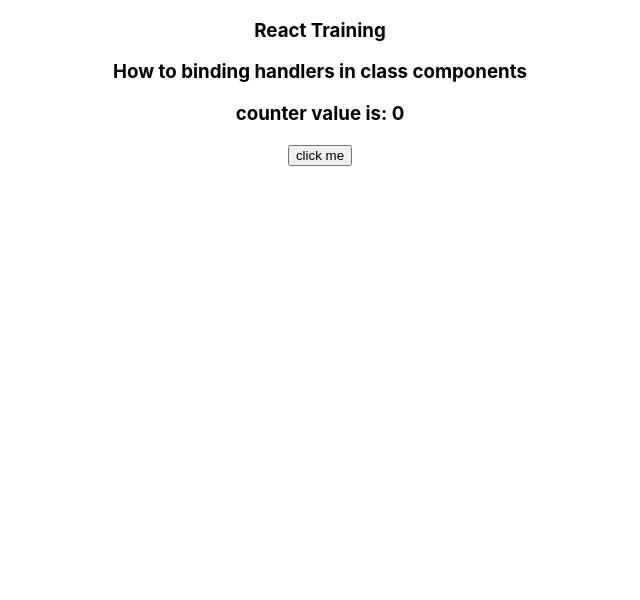
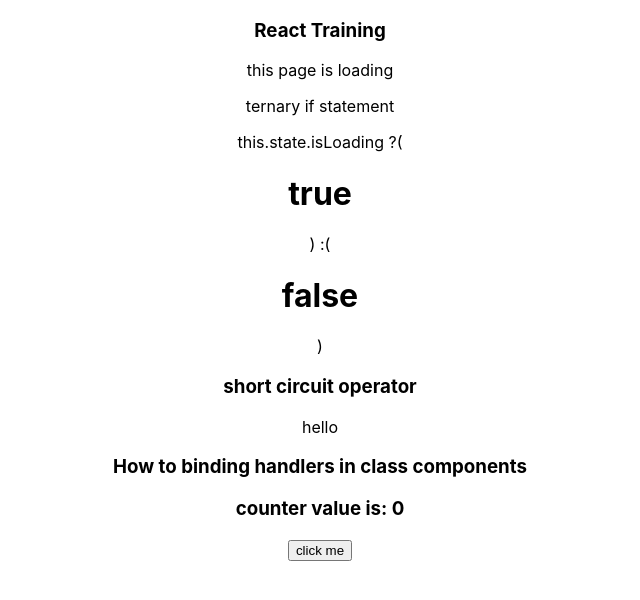
Before and after one commit to saadoundhirat/React-Training, a React (Create React App) app in the folder react-topics/: page / in a window 1280 px wide. Shown: the top 600 px of the page, without its empty margins (320-960 px from the left). Built offline with nearby package versions, Linux system fonts and the light colour scheme.

Commit message:
docs: learn about conditional rendering in react

```diff
--- a/react-topics/src/App.js
+++ b/react-topics/src/App.js
@@ -2,12 +2,14 @@
 import React from 'react'
 import Welcome from './components/class-components/Welcome';
 import BindingHandlers from './components/class-components/BindingHandlers';
+import ConditionalRendering from './components/class-components/ConditionalRendering';
 
 function App() {
   return (
     <div className="App">
       <h3> React Training </h3>
       {/*<Welcome/>*/}
+      <ConditionalRendering/>
       <BindingHandlers/>
     </div>
   );
--- /dev/null
+++ b/react-topics/src/components/class-components/ConditionalRendering.js
@@ -0,0 +1,38 @@
+import React, { Component } from "react";
+
+export class ConditionalRendering extends Component {
+  constructor(props) {
+    super(props);
+
+    this.state = {
+      isLoading: true,
+    };
+  }
+
+  render() {
+    // rendering inside the render function using if statement
+    let msg = "";
+    if (this.state.isLoading) {
+      msg = <p>this page is loading</p>;
+    } else {
+      msg = <p>this page done loading</p>;
+    }
+
+
+    // we can also use return with if we want to render based on condition // but it's not preferred in jsx
+
+    return (
+      <div>
+        {msg}
+        <p>ternary if statement</p>
+        this.state.isLoading ?(<h1>true</h1>) :(<h1>false</h1>)
+
+        <h3>short circuit operator</h3>
+        {this.state.isLoading && <div>hello</div>}
+      </div>
+
+    );
+  }
+}
+
+export default ConditionalRendering;
```
